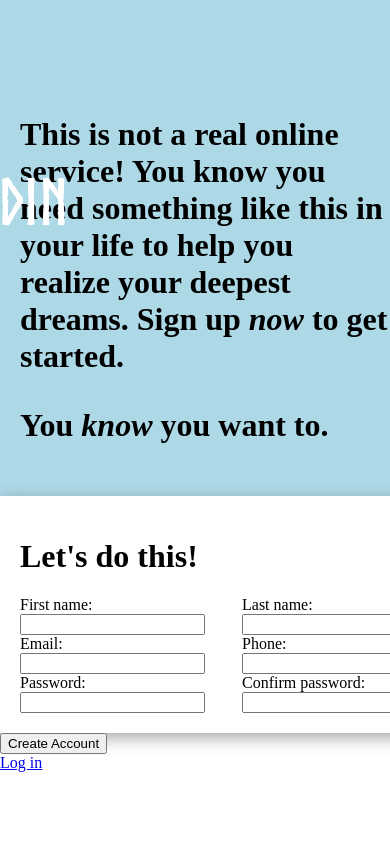
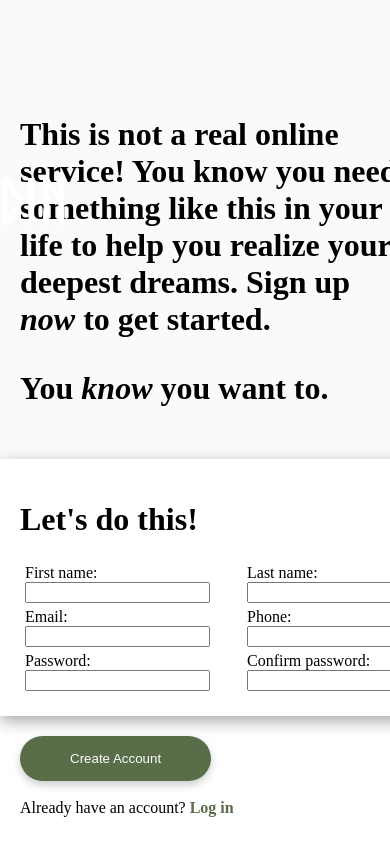
Before and after one commit to jasonschen3/odin-sign-up-form, a plain HTML site: page index.html in a window 390 px wide. Shown: the top 844 px of the page. Drawn offline with Linux system fonts and the light colour scheme.

Commit message:
Finish styles

```diff
--- a/index.html
+++ b/index.html
@@ -25,38 +25,44 @@
         </p>
         <p>You <i>know</i> you want to.</p>
       </div>
-      <div class="body">
+      <div class="body" id="body">
+        <!--The id 'body' is purely for the link-->
         <div class="row1"><h1>Let's do this!</h1></div>
-        <form action="" method="">
+        <form action="" method="post" id="info-form">
           <div class="row2">
             <div>
               <label for="first-name">First name: </label>
               <br />
-              <input type="text" id="first-name" name="my-first-name" />
+              <input
+                type="text"
+                id="first-name"
+                name="my-first-name"
+                required
+              />
             </div>
             <div>
               <label for="last-name">Last name: </label>
               <br />
-              <input type="text" id="last-name" name="my-last-name" />
+              <input type="text" id="last-name" name="my-last-name" required />
             </div>
           </div>
           <div class="row3">
             <div>
               <label for="email">Email: </label>
               <br />
-              <input type="email" id="email" name="my-name" />
+              <input type="email" id="email" name="my-name" required />
             </div>
             <div>
               <label for="phone">Phone: </label>
               <br />
-              <input type="text" id="phone" name="phone" />
+              <input type="text" id="phone" name="phone" required />
             </div>
           </div>
           <div class="row4">
             <div>
               <label for="password">Password:</label>
               <br />
-              <input type="password" id="password" name="password" />
+              <input type="password" id="password" name="password" required />
             </div>
             <div>
               <label for="password-confirm">Confirm password:</label>
@@ -65,15 +71,17 @@
                 type="password"
                 id="password-confirm"
                 name="password-confirm"
+                required
               />
             </div>
           </div>
         </form>
       </div>
       <div class="footer">
-        <button type="submit">Create Account</button>
-        <br />
-        <a href="#body">Log in</a>
+        <!--Because submit button not in form, JS is required to submit-->
+        <button type="submit" id="create-account">Create Account</button>
+        <br /><br />
+        Already have an account? <a href="#body">Log in</a>
       </div>
     </div>
   </body>
--- a/styles/styles.css
+++ b/styles/styles.css
@@ -54,11 +54,11 @@ body {
 .header{
     padding: 20px;
     padding-top: 10vh;
-    background-color: lightblue;
+    background-color: rgb(249,250,251);
 }
 
 .header p {
-    font-size: 2rem;
+    font-size: clamp(1rem, 2rem, 2rem);
     font-weight: bold;
 }
 
@@ -71,16 +71,44 @@ body {
 }
 
 .body .row2 {
+    margin: 5px;
     display: flex;
     gap: 10%;
 }
 
 .body .row3 {
+    margin: 5px;
     display: flex;
     gap: 10%;
 }
 
 .body .row4 {
+    margin: 5px;
     display: flex;
     gap: 10%;
 }
+
+.footer {
+    padding: 20px;
+    font-size: 1rem;
+}
+
+.footer button {
+    background-color: #596D48;
+    color: white;
+    border: none;
+    padding: 15px 50px;
+
+    text-align: center;
+    text-decoration: none;
+
+    cursor: pointer;
+    border-radius: 25px; /* Rounded corners */
+    box-shadow: 0 4px 8px rgba(0, 0, 0, 0.2); /* Optional: Adds a shadow effect */
+}
+
+a, a:visited, a:active {
+    text-decoration: none;
+    font-weight: bold;
+    color: #596D48;
+}
```
Also changed, not shown: sign-up.js (added).
